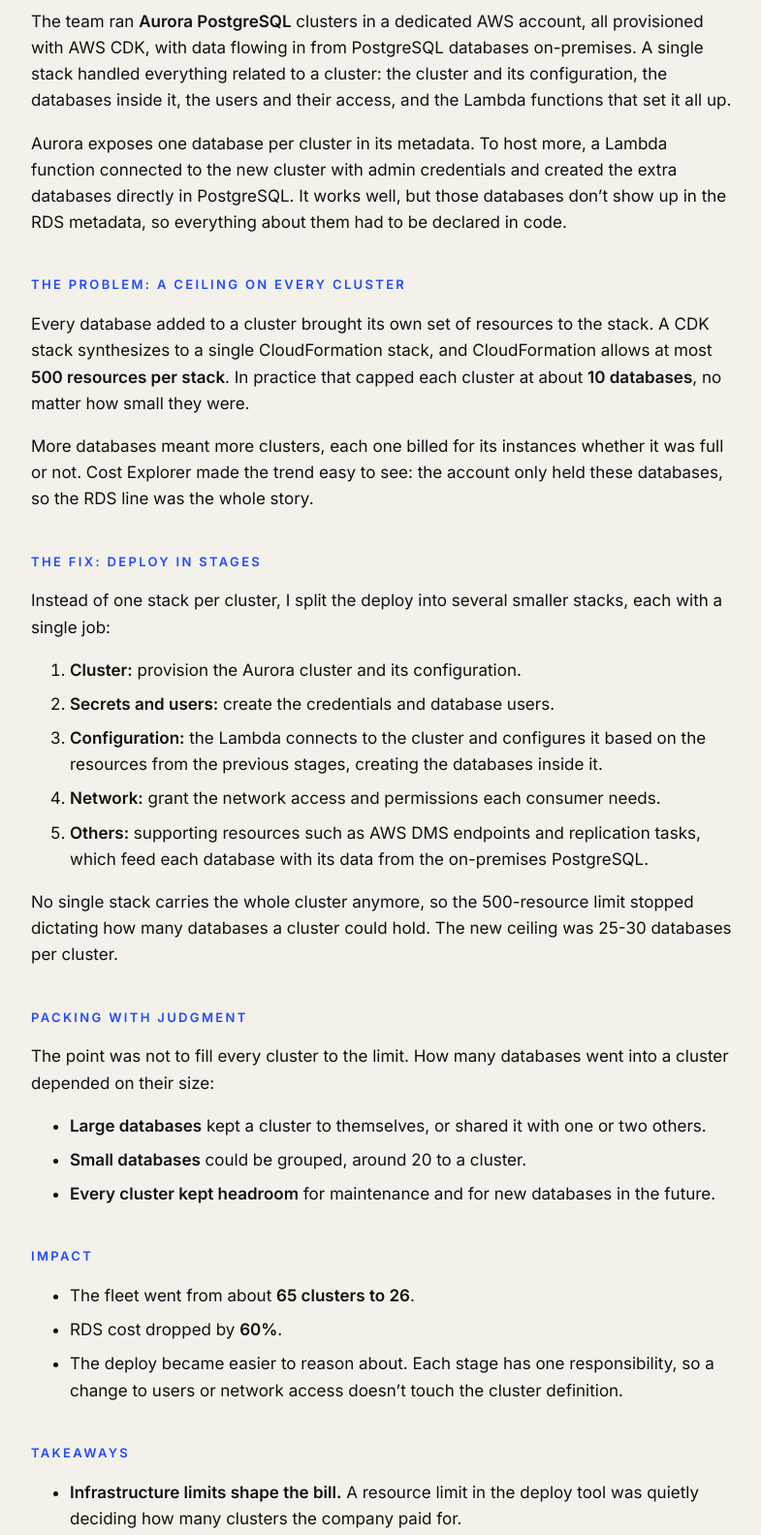
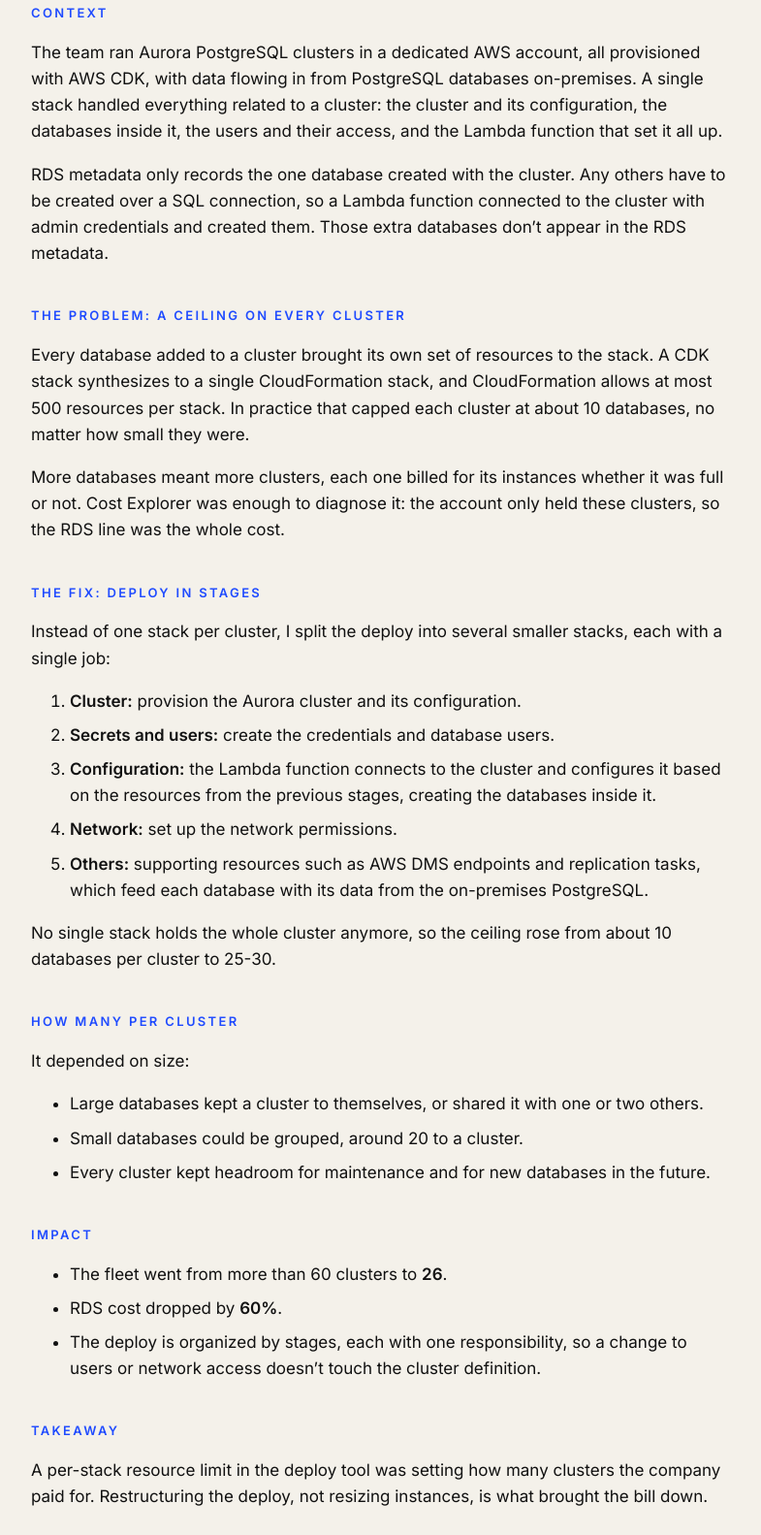
Before and after one commit to alvarofpp/alvarofpp.github.io, an Astro site: page /work/rds-cost-reduction in a window 1280 px wide. Shown: the part 896-2479 px from the top of the page at 97% size, without its empty margins (246-1031 px from the left). Built offline with nearby package versions, Linux system fonts and the light colour scheme; Astro itself is replaced by a stand-in of ours.

Commit message:
docs(work): aplica revisão técnica no estudo de rds

```diff
--- a/src/content/work/rds-cost-reduction.md
+++ b/src/content/work/rds-cost-reduction.md
@@ -3,7 +3,7 @@
 company: TripAdvisor
 year: "2025–2026"
 tag: Cloud · Infrastructure as Code · FinOps
-summary: A single AWS CDK stack per cluster hit CloudFormation's 500-resource limit at around 10 databases. Splitting the deploy into stages removed that ceiling, and the fleet shrank from about 65 Aurora clusters to 26.
+summary: A single AWS CDK stack per cluster hit CloudFormation's 500-resource limit at around 10 databases. Splitting the deploy into stages pushed that ceiling to 25-30 databases per cluster, and the fleet shrank from more than 60 Aurora clusters to 26.
 metric: −60% RDS cost
 order: 2
 highlights: ["Reduced the costs of RDS instances"]
@@ -11,26 +11,25 @@
 
 ## Context
 
-The team ran **Aurora PostgreSQL** clusters in a dedicated AWS account, all provisioned with
-AWS CDK, with data flowing in from PostgreSQL databases on-premises. A single stack handled everything related to a cluster: the cluster and its
-configuration, the databases inside it, the users and their access, and the Lambda functions
-that set it all up.
+The team ran Aurora PostgreSQL clusters in a dedicated AWS account, all provisioned with AWS
+CDK, with data flowing in from PostgreSQL databases on-premises. A single stack handled
+everything related to a cluster: the cluster and its configuration, the databases inside it,
+the users and their access, and the Lambda function that set it all up.
 
-Aurora exposes one database per cluster in its metadata. To host more, a Lambda function
-connected to the new cluster with admin credentials and created the extra databases directly
-in PostgreSQL. It works well, but those databases don't show up in the RDS metadata, so
-everything about them had to be declared in code.
+RDS metadata only records the one database created with the cluster. Any others have to be
+created over a SQL connection, so a Lambda function connected to the cluster with admin
+credentials and created them. Those extra databases don't appear in the RDS metadata.
 
 ## The problem: a ceiling on every cluster
 
 Every database added to a cluster brought its own set of resources to the stack. A CDK stack
-synthesizes to a single CloudFormation stack, and CloudFormation allows at most
-**500 resources per stack**. In practice that capped each cluster at about **10 databases**,
-no matter how small they were.
+synthesizes to a single CloudFormation stack, and CloudFormation allows at most 500 resources
+per stack. In practice that capped each cluster at about 10 databases, no matter how small
+they were.
 
 More databases meant more clusters, each one billed for its instances whether it was full or
-not. Cost Explorer made the trend easy to see: the account only held these databases, so the
-RDS line was the whole story.
+not. Cost Explorer was enough to diagnose it: the account only held these clusters, so the RDS
+line was the whole cost.
 
 ## The fix: deploy in stages
 
@@ -39,34 +38,31 @@
 
 1. **Cluster:** provision the Aurora cluster and its configuration.
 2. **Secrets and users:** create the credentials and database users.
-3. **Configuration:** the Lambda connects to the cluster and configures it based on the
-   resources from the previous stages, creating the databases inside it.
-4. **Network:** grant the network access and permissions each consumer needs.
+3. **Configuration:** the Lambda function connects to the cluster and configures it based on
+   the resources from the previous stages, creating the databases inside it.
+4. **Network:** set up the network permissions.
 5. **Others:** supporting resources such as AWS DMS endpoints and replication tasks, which
    feed each database with its data from the on-premises PostgreSQL.
 
-No single stack carries the whole cluster anymore, so the 500-resource limit stopped dictating
-how many databases a cluster could hold. The new ceiling was 25-30 databases per cluster.
+No single stack holds the whole cluster anymore, so the ceiling rose from about 10 databases
+per cluster to 25-30.
 
-## Packing with judgment
+## How many per cluster
 
-The point was not to fill every cluster to the limit. How many databases went into a cluster
-depended on their size:
+It depended on size:
 
-- **Large databases** kept a cluster to themselves, or shared it with one or two others.
-- **Small databases** could be grouped, around 20 to a cluster.
-- **Every cluster kept headroom** for maintenance and for new databases in the future.
+- Large databases kept a cluster to themselves, or shared it with one or two others.
+- Small databases could be grouped, around 20 to a cluster.
+- Every cluster kept headroom for maintenance and for new databases in the future.
 
 ## Impact
 
-- The fleet went from about **65 clusters to 26**.
+- The fleet went from more than 60 clusters to **26**.
 - RDS cost dropped by **60%**.
-- The deploy became easier to reason about. Each stage has one responsibility, so a change to
-  users or network access doesn't touch the cluster definition.
+- The deploy is organized by stages, each with one responsibility, so a change to users or
+  network access doesn't touch the cluster definition.
 
-## Takeaways
+## Takeaway
 
-- **Infrastructure limits shape the bill.** A resource limit in the deploy tool was quietly
-  deciding how many clusters the company paid for.
-- **Split stacks by responsibility.** Smaller stacks with one job each scale further and are
-  easier to change safely.
+A per-stack resource limit in the deploy tool was setting how many clusters the company paid
+for. Restructuring the deploy, not resizing instances, is what brought the bill down.
```
